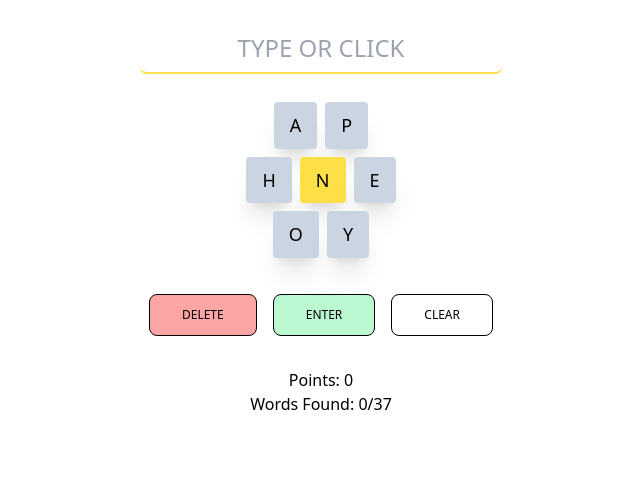
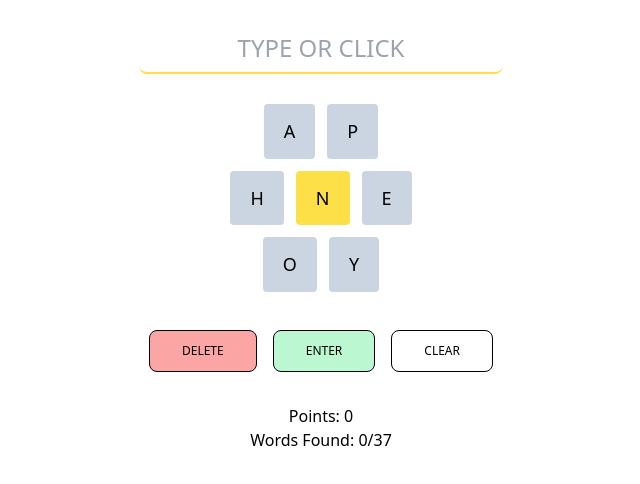
Before and after one commit to wanwari/spelling-bee, a React (Create React App) app: page / in a window 1280 px wide. Shown: the top 484 px of the page, without its empty margins (319-959 px from the left). Built offline with nearby package versions, Linux system fonts and the light colour scheme.

Commit message:
style: adjust key hover effects

```diff
--- a/src/components/Key.js
+++ b/src/components/Key.js
@@ -1,6 +1,6 @@
 const Key = ({ letter, keyboardPressed, mainLetter }) => {
 
-    const colour = mainLetter ? "bg-yellow-300" : "bg-slate-300";
+    const colour = mainLetter ? "bg-yellow-300 hover:bg-yellow-400" : "bg-slate-300 hover:bg-slate-400 hover:shadow-lg";
 
     return(
         <input
@@ -8,7 +8,7 @@ const Key = ({ letter, keyboardPressed, mainLetter }) => {
             onClick={() => keyboardPressed(letter)}
             type="button"
             value={ letter }
-            className={colour + "   px-4 py-3 m-1 text-black text-lg leading-tight uppercase rounded shadow-xl cursor-pointer"}
+            className={colour + "   px-5 py-4 m-1.5 text-black text-lg leading-tight uppercase rounded cursor-pointer"}
         />
     );
 }
```
